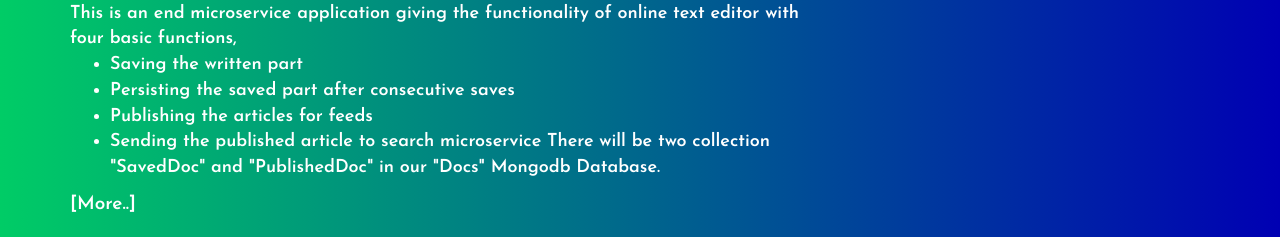
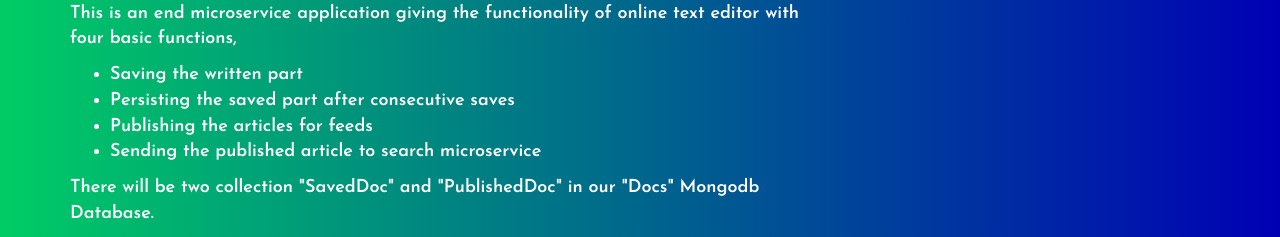
Before and after one commit to JatinTripathi/jatintripathi.github.io, a plain HTML site: page index.html in a window 1280 px wide. Shown: the part 1505-1742 px from the top of the page. Drawn offline with nearby package versions, Linux system fonts and the light colour scheme.

Commit message:
Update index.html

```diff
--- a/index.html
+++ b/index.html
@@ -113,13 +113,14 @@
             <h2 style="font-family:'Josefin Sans', sans-serif"><i class="fa fa-align-left fa-3"></i> &nbsp;Editor Microservice</h3><br>
             <a class="btn btn-default myButton2" href="https://github.com/JatinTripathi/editor-service" target="_blank"><i class="fa fa-github"></i> GitHub Repo</a>
             <a class="btn btn-default myButton2" href="https://hub.docker.com/r/jatintripathi/editor-service/" target="_blank"> DockerHub Image</a>
-            <div style="font-family:josefin sans;font-size:18px">This is an end microservice application giving the functionality of online text editor with four basic functions,<br>
+            <p style="font-family:josefin sans;font-size:18px">This is an end microservice application giving the functionality of online text editor with four basic functions,<br>
             <ul style="font-family:josefin sans;font-size:18px">
             <li>Saving the written part</li>
             <li>Persisting the saved part after consecutive saves</li>
             <li>Publishing the articles for feeds</li>
-            <li>Sending the published article to search microservice There will be two collection "SavedDoc" and "PublishedDoc" in our "Docs" Mongodb Database.</li>
-            </ul></div>
+            <li>Sending the published article to search microservice</li></ul></p>
+            <p style="font-family:josefin sans;font-size:18px"> There will be two collection "SavedDoc" and "PublishedDoc" in our "Docs" Mongodb Database.</p>
+
             <a href="https://github.com/JatinTripathi/editor-service/blob/master/README.md" target="_blank" style="font-family:josefin sans;font-size:19px;color:#ffffff">[More..]</a>
           </div>
         </div>
```
